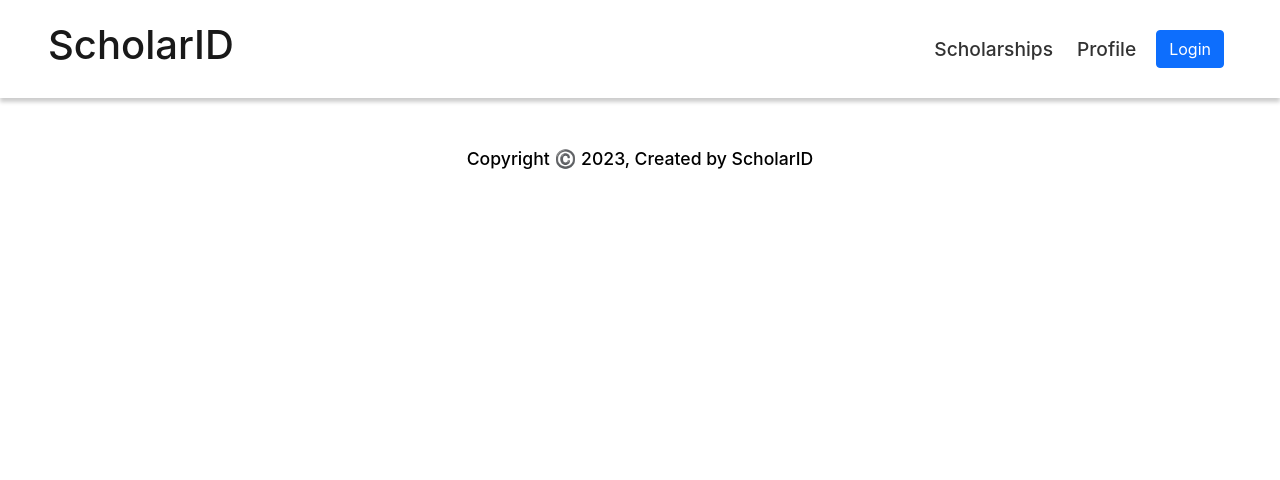
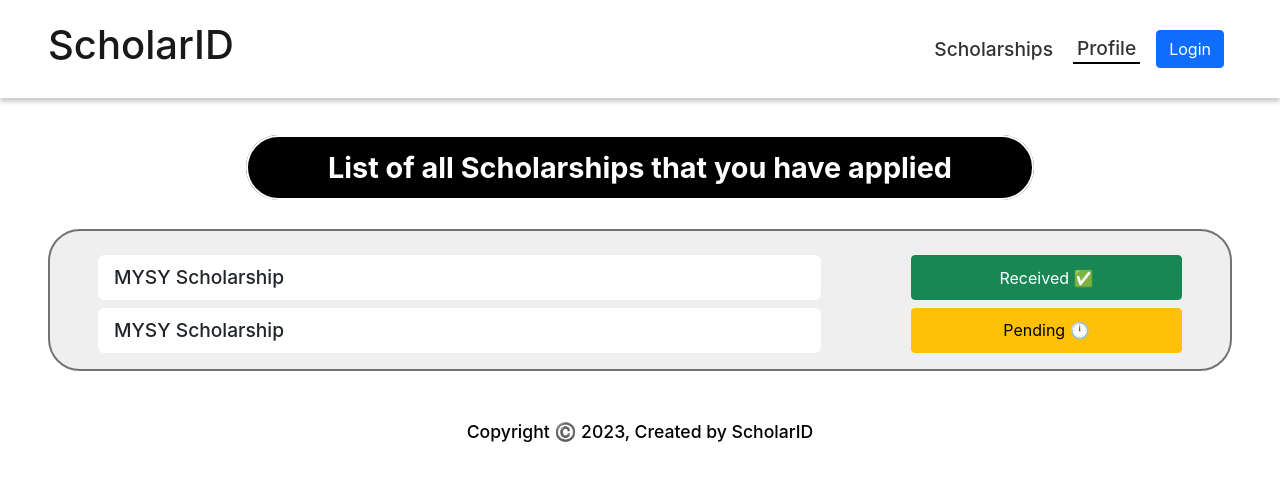
Before and after one commit to prajapati-yash/scholarID, a React (Create React App) app: page /profile in a window 1280 px wide. Shown: the top 480 px of the page. Built offline with nearby package versions, Linux system fonts and the light colour scheme; the HTML template or start-up script is replaced by a standard one.

Commit message:
Created profile page for scholarship appliers.

```diff
--- a/src/App.js
+++ b/src/App.js
@@ -6,6 +6,7 @@
 import ScholarshipInfo from "./components/scholarships/ScholarshipInfo";
 import ScholarshipApplicants from "./components/dashboard/ScholarshipApplicants";
 import Admin from "./pages/Admin";
+import Profile from "./pages/Profile";
 
 function App() {
   return (
@@ -23,6 +24,7 @@
             path="/admin-dashboard/scholarship-applicants"
             element={<ScholarshipApplicants />}
           ></Route>
+          <Route path="/profile" element={<Profile />}></Route>
         </Routes>
         <Footer />
       </BrowserRouter>
--- a/src/components/dashboard/ScholarshipApplicants.js
+++ b/src/components/dashboard/ScholarshipApplicants.js
@@ -15,7 +15,7 @@
         </div>
       </div>
 
-      <div className="py-4 row ps-4 applicants-id-component">
+      <div className="py-3 ps-4 applicants-id-component">
         <div className="py-2 applicants-id-title">List of all the applicants for scholarship</div>
 
         <div>
--- a/src/components/navbar/Navbar.js
+++ b/src/components/navbar/Navbar.js
@@ -45,7 +45,7 @@
               <li className="nav-item py-2 px-lg-2">
                 <NavLink
                   className="nav-link px-1 p-0 d-flex align-items-center"
-                  to="/"
+                  to="/profile"
                 >
                   <span className="landing-navbar">Profile</span>
                 </NavLink>
--- /dev/null
+++ b/src/components/profile/UserProfile.js
@@ -0,0 +1,55 @@
+import React from "react";
+import "../../styles/profile/UserProfile.css";
+
+function UserProfile() {
+  return (
+    <div>
+      <div
+        className="user-profile-title my-auto"
+        style={{ paddingTop: "3rem", paddingBottom: "2.5rem" }}
+      >
+        <span className="userProfileTitleBox">
+          List of all Scholarships that you have applied
+        </span>
+      </div>
+
+      <div>
+        <div className="py-3 mx-5 profile-scholarship-component">
+          <div className="d-flex mx-5 py-2">
+            <div className="col-8 px-3 py-2 d-flex align-items-center profile-scholarship-title">
+              MYSY Scholarship
+            </div>
+            <div className="col-1"></div>
+            <div className="d-grid col-3">
+              <button
+                type="button"
+                className="btn btn-success"
+                // onClick={() => handleClick("/scholarship-details")}
+              >
+                Received ✅
+              </button>
+            </div>
+          </div>
+
+          <div className="d-flex mx-5">
+            <div className="col-8 px-3 py-2 d-flex align-items-center profile-scholarship-title">
+              MYSY Scholarship
+            </div>
+            <div className="col-1"></div>
+            <div className="d-grid col-3">
+              <button
+                type="button"
+                className="btn btn-warning"
+                // onClick="/scholarship-details"
+              >
+                Pending 🕛
+              </button>
+            </div>
+          </div>
+        </div>
+      </div>
+    </div>
+  );
+}
+
+export default UserProfile;
--- /dev/null
+++ b/src/pages/Profile.js
@@ -0,0 +1,12 @@
+import React from "react";
+import UserProfile from "../components/profile/UserProfile";
+
+function Profile() {
+  return (
+    <div>
+      <UserProfile />
+    </div>
+  );
+}
+
+export default Profile;
--- a/src/styles/dashboard/ScholarshipApplicants.css
+++ b/src/styles/dashboard/ScholarshipApplicants.css
@@ -1,9 +1,20 @@
-.applicants-components{
-    background-color: #efefef;
-    border-radius: 1rem;
+.applicants-components {
+  background-color: #efefef;
+  border-radius: 1rem;
 }
 
-.applicant-component-title{
-    font-size: 1.3rem;
-    font-weight: 600;
+.applicant-component-title {
+  font-size: 1.3rem;
+  font-weight: 600;
 }
+
+.applicants-id-component {
+  background-color: #efefef;
+  border-radius: 1rem;
+  text-align: left;
+}
+
+.applicants-id-title {
+  font-size: 1.2rem;
+  font-weight: 600;
+}
--- /dev/null
+++ b/src/styles/profile/UserProfile.css
@@ -0,0 +1,29 @@
+.user-profile-title {
+  color: white;
+  font-size: 1.3rem;
+  font-weight: 600;
+}
+
+.userProfileTitleBox {
+  font-size: 1.8rem;
+  color: #fff;
+  font-weight: 700;
+  background-color: black;
+  width: 70%;
+  border-radius: 2.5rem;
+  padding: 0.8rem 5rem;
+  border: 2px solid white;
+}
+
+.profile-scholarship-component {
+  background-color: #efefef;
+  border-radius: 2rem;
+  border: 2px solid #737373;
+}
+
+.profile-scholarship-title {
+  font-size: 1.2rem;
+  font-weight: 500;
+  background-color: #fff;
+  border-radius: 0.4rem;
+}
```
